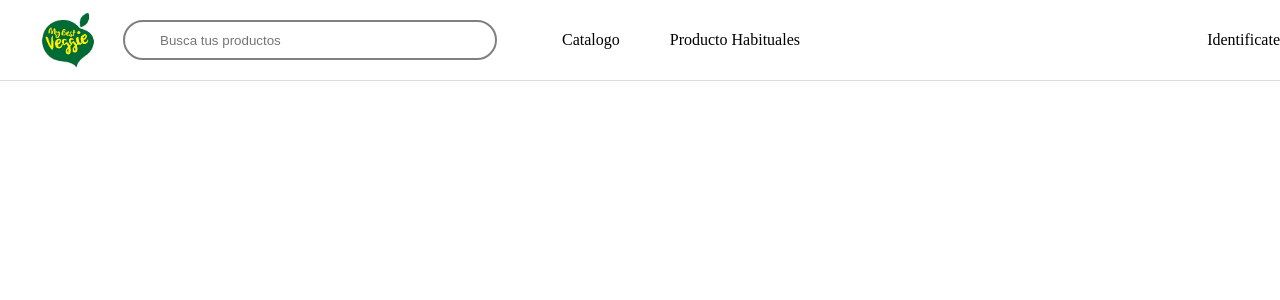
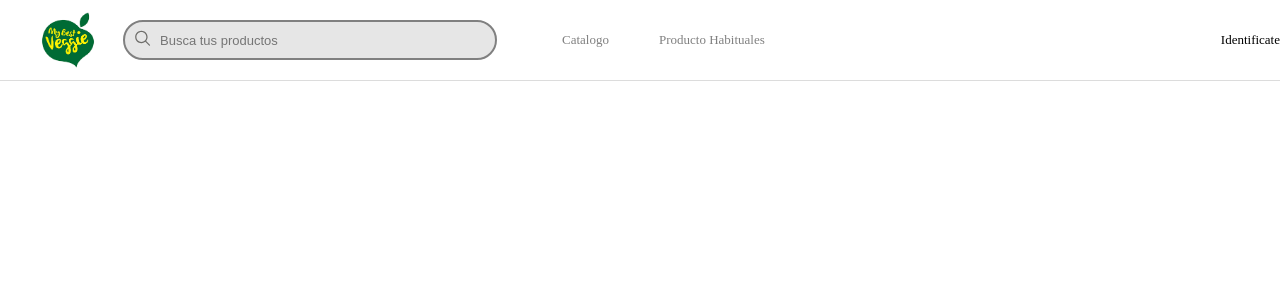
Before and after one commit to Jaserto/veggie, a React (Create React App) app: page / in a window 1280 px wide. Shown: the top 300 px of the page. Built offline with nearby package versions, Linux system fonts and the light colour scheme.

Commit message:
tercer commit

```diff
--- a/src/components/Menu/styles.css
+++ b/src/components/Menu/styles.css
@@ -20,6 +20,7 @@
     padding: 0 25px;
     text-decoration: none;
     list-style: none;
+    color:gray;
 }
 
 .logo{
--- a/src/components/Search/Search.js
+++ b/src/components/Search/Search.js
@@ -3,6 +3,10 @@ import "./styles.css"
 
 export const Search = ({ searchValue, handleChange }) => {
     return (
+        <div className="barra">
+        <span className="lupa">
+            <svg fill="#3b3935b3" viewBox="0 0 28 29" width="18px" height="18px"><path d="M 13 3 C 7.4889971 3 3 7.4889971 3 13 C 3 18.511003 7.4889971 23 13 23 C 15.396508 23 17.597385 22.148986 19.322266 20.736328 L 25.292969 26.707031 A 1.0001 1.0001 0 1 0 26.707031 25.292969 L 20.736328 19.322266 C 22.148986 17.597385 23 15.396508 23 13 C 23 7.4889971 18.511003 3 13 3 z M 13 5 C 17.430123 5 21 8.5698774 21 13 C 21 17.430123 17.430123 21 13 21 C 8.5698774 21 5 17.430123 5 13 C 5 8.5698774 8.5698774 5 13 5 z"/></svg>
+        </span>
         <input
             type="search"
             value={searchValue}
@@ -10,6 +14,7 @@ export const Search = ({ searchValue, handleChange }) => {
             className="text-input"
             placeholder="Busca tus productos"
         />
+        </div>
 
 
 
--- a/src/components/Search/styles.css
+++ b/src/components/Search/styles.css
@@ -1,5 +1,5 @@
 .text-input{
-    width: 300px;
+    min-width: 300px;
     height: 26px;
     border-radius: 20px;
     border: 2px solid gray;
@@ -8,7 +8,24 @@
     text-align: left;
     caret-color:green;
     transition: border .2s ease-in;
-   outline:none;
+    outline:none;
+    font-size: 13px;
+    text-align: left;
+    background-color: #e6e6e6;
+}
+.lupa{
+    position:absolute;
+    z-index: 99;
+    left:10px;
+    align-self: center;
+}
+
+.barra{
+    position:relative;
+    display: flex;
+    min-width: 300px;
+    align-items: center;
+    justify-content: center;
 }
 
 .text-input:focus{
--- a/src/index.css
+++ b/src/index.css
@@ -1,6 +1,10 @@
 body {
   margin: 0;
   padding:0;
+}
+
+html{
+  font-size: 13px;
 }
 
 .layout{
```
Also changed, not shown: src/assets/icono-busqueda.svg (added).
